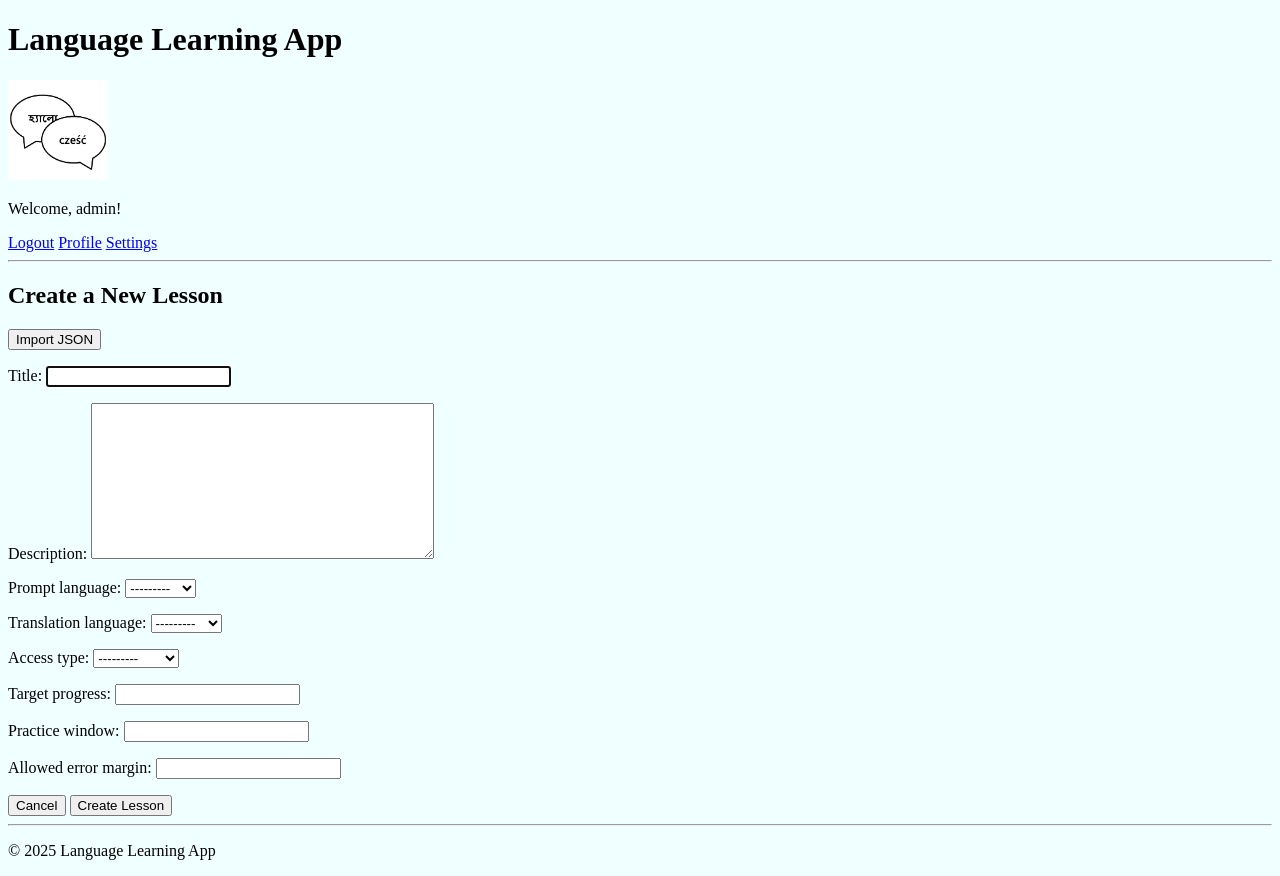
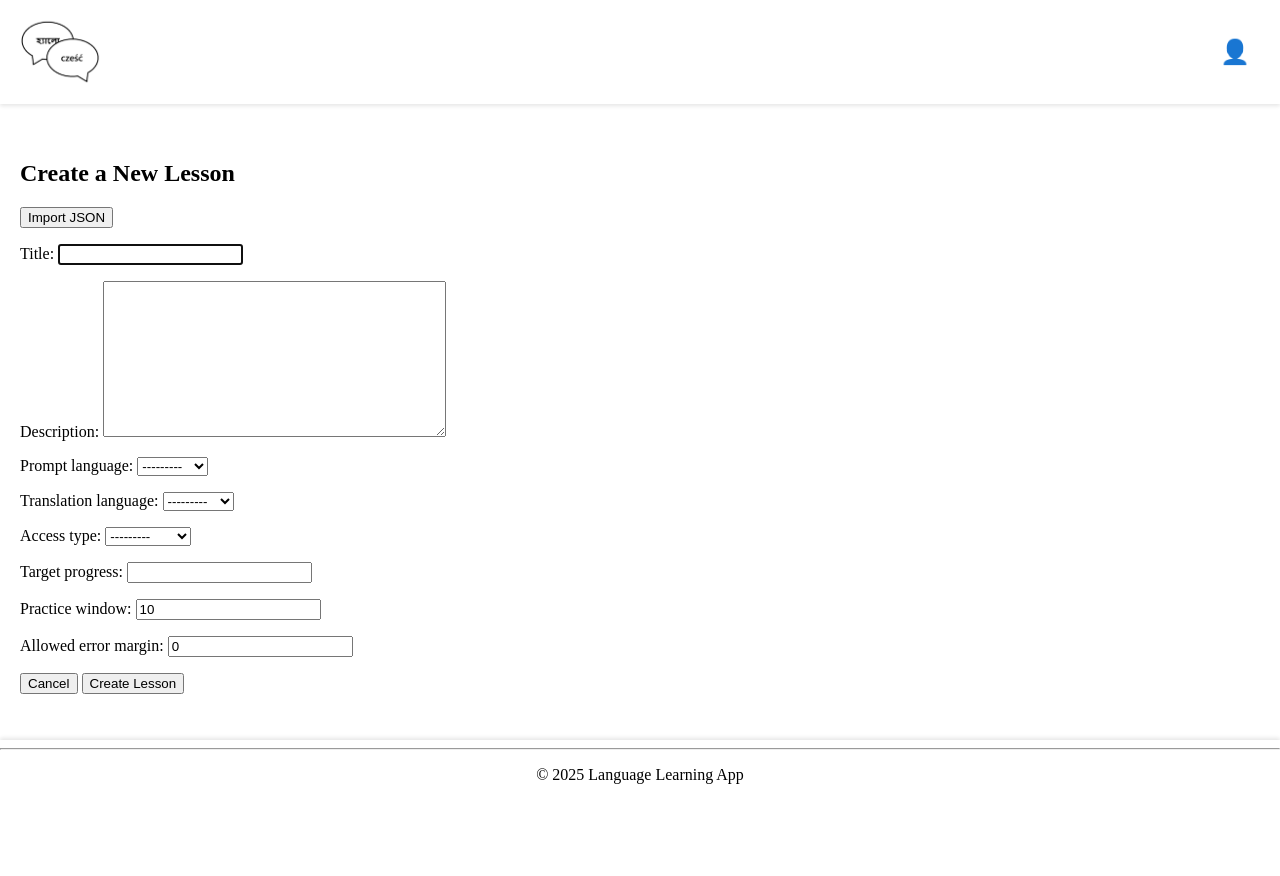
Before and after one commit to AdamRogowski/LanguageLearningApp, a Django app: page /create-lesson/ in a window 1280 px wide. After the commit the page ends 784 px from the top, so only its background shows below. Run offline with Django 5.2, Linux system fonts and the light colour scheme; a user stored in the database is signed in; data comes from the database, SQL or seed files in the repository; both versions use the stored data as it was after the commit.

Commit message:
Models improvement, navbar GUI change

```diff
--- a/base/forms.py
+++ b/base/forms.py
@@ -110,7 +110,7 @@ class RateLessonForm(forms.Form):
 class UserProfileForm(forms.ModelForm):
     class Meta:
         model = UserProfile
-        fields = ["display_name", "preferred_language", "receive_notifications"]
+        fields = ["display_name", "preferred_language", "receive_notifications", "target_progress", "practice_window", "allowed_error_margin"]
 
 
 class UserForm(forms.ModelForm):
--- a/base/models.py
+++ b/base/models.py
@@ -14,7 +14,9 @@ class UserProfile(models.Model):
     display_name = models.CharField(max_length=100, blank=True)
     preferred_language = models.CharField(max_length=50, blank=True)
     receive_notifications = models.BooleanField(default=True)
-    # Add more fields as needed
+    target_progress = models.PositiveIntegerField(default=3, validators=[MinValueValidator(1)])
+    practice_window = models.PositiveIntegerField(default=10, validators=[MinValueValidator(1)])
+    allowed_error_margin = models.PositiveIntegerField(default=0, validators=[MinValueValidator(0)])
 
     def __str__(self):
         return f"Profile of {self.user.username}"
--- a/base/templates/base/login_register.html
+++ b/base/templates/base/login_register.html
@@ -32,6 +32,8 @@
         <input type="submit" value="Login" />
     </form>
 
+    <a href="{% url 'password_reset' %}">Forgot your password?</a>
+
     <p>Haven't registered yet?</p>
     <a href="{% url 'register' %}">Register</a>
 
@@ -54,6 +56,4 @@
 
 {% endif %}
 
-<a href="{% url 'password_reset' %}">Forgot your password?</a>
-
 {% endblock content %}
--- a/base/views.py
+++ b/base/views.py
@@ -92,7 +92,7 @@ def registerPage(request):
     context = {"form": form, "page": page}
     return render(request, "base/login_register.html", context)
 
-
+@login_required(login_url="login")
 def home(request):
     # request.user is already available via auth middleware, no need to re-query
     context = {
@@ -332,7 +332,7 @@ def myWordDetails(request, my_word_id):
     }
     return render(request, "base/my_word_details.html", context)
 
-
+@login_required(login_url="login")
 def lessonsRepository(request):
 
     # This view will display the lessons repository
@@ -353,7 +353,7 @@ def lessonsRepository(request):
     }
     return render(request, "base/lessons_repository.html", context)
 
-
+@login_required(login_url="login")
 def lessonDetails(request, lesson_id):
 
     # This view will display the lesson overview
@@ -437,7 +437,7 @@ def rateLesson(request, lesson_id):
     }
     return render(request, "base/rate_lesson.html", context)
 
-
+@login_required(login_url="login")
 def wordDetails(request, lesson_id, prompt):
 
     # This view will display the word details
@@ -469,7 +469,9 @@ def importLesson(request, lesson_id):
         return HttpResponse("This lesson is private and cannot be imported.", status=403)
 
     newLesson = UserLesson.objects.create(
-        user=user, lesson=lesson, target_progress=3
+        user=user, lesson=lesson, target_progress=user.userprofile.target_progress,
+        practice_window=user.userprofile.practice_window,
+        allowed_error_margin=user.userprofile.allowed_error_margin,
     )
 
     words = Word.objects.filter(lesson=lesson)
@@ -518,7 +520,11 @@ def createLesson(request):
             messages.success(request, "Lesson created successfully!")
             return redirect("my-lesson-details", my_lesson_id=myLesson.id)
     else:
-        user_lesson_form = UserLessonForm()
+        user_profile = request.user.userprofile
+        user_lesson_form = UserLessonForm(initial={
+            'practice_window': user_profile.practice_window,
+            'allowed_error_margin': user_profile.allowed_error_margin,
+        })
 
     context = {"lesson_form": user_lesson_form}
     return render(request, "base/create_lesson.html", context)
@@ -616,7 +622,12 @@ def importAndCopyLesson(request, lesson_id):
     new_lesson.save()
 
     # Create UserLesson for the new lesson
-    new_user_lesson = UserLesson.objects.create(user=user, lesson=new_lesson)
+    new_user_lesson = UserLesson.objects.create(
+        user=user, lesson=new_lesson,
+        target_progress=user.userprofile.target_progress,
+        practice_window=user.userprofile.practice_window,
+        allowed_error_margin=user.userprofile.allowed_error_margin,
+    )
 
     # Copy words to the new lesson using bulk operations
     words = list(lesson.words.all())
@@ -683,6 +694,7 @@ def editLesson(request, my_lesson_id):
         "access_type": lesson_instance.access_type,
         "target_progress": myLesson.target_progress,
         "practice_window": myLesson.practice_window,
+        "allowed_error_margin": myLesson.allowed_error_margin,
     }
 
     if request.method == "POST":
@@ -940,14 +952,14 @@ def deleteWord(request, my_word_id):
 # ------------Practice Views------------#
 
 
-@login_required
+@login_required(login_url="login")
 def start_practice(request, user_lesson_id, mode="normal"):
     user_lesson = get_object_or_404(UserLesson, id=user_lesson_id, user=request.user)
     initialize_practice_session(request, user_lesson, mode)
     return redirect("practice", user_lesson_id=user_lesson_id, mode=mode)
 
 
-@login_required
+@login_required(login_url="login")
 def practice(request, user_lesson_id, mode="normal"):
     window_key, pool_key, answer_key = get_practice_session_keys(user_lesson_id, mode)
     window = request.session.get(window_key, [])
@@ -999,7 +1011,7 @@ def practice(request, user_lesson_id, mode="normal"):
     )
 
 
-@login_required
+@login_required(login_url="login")
 def practice_feedback(request, user_lesson_id, mode="normal"):
     window_key, pool_key, answer_key = get_practice_session_keys(user_lesson_id, mode)
     window = request.session.get(window_key, [])
@@ -1045,7 +1057,7 @@ def practice_feedback(request, user_lesson_id, mode="normal"):
     return render(request, "base/practice_feedback.html", context)
 
 
-@login_required
+@login_required(login_url="login")
 def cancel_practice(request, user_lesson_id):
     # Cancel all possible practice sessions for this lesson (all modes)
     for mode in PRACTICE_MODES:
@@ -1161,7 +1173,7 @@ def import_lesson_json(request):
     return render(request, "base/import_lesson_json.html")
 
 
-@login_required
+@login_required(login_url="login")
 def export_lesson_json(request, lesson_id):
     lesson = get_object_or_404(
         Lesson.objects.select_related("author", "prompt_language", "translation_language", "access_type"),
@@ -1259,7 +1271,7 @@ def generate_lesson_audio(request, my_lesson_id):
 # ---------------Profile Views---------------#
 
 
-@login_required
+@login_required(login_url="login")
 def profile_view(request):
     user_profile, created = UserProfile.objects.get_or_create(user=request.user)
     user = request.user
@@ -1274,7 +1286,7 @@ def profile_view(request):
     return render(request, "base/profile.html", context)
 
 
-@login_required
+@login_required(login_url="login")
 def settings_view(request):
     user_profile, created = UserProfile.objects.get_or_create(user=request.user)
     if request.method == "POST":
--- a/static/styles/main.css
+++ b/static/styles/main.css
@@ -1,3 +1,122 @@
-body{
-    background-color: azure;
+body {
+    background-color: white;
+    margin: 0;
+    padding: 0;
 }
+
+header {
+    position: fixed;
+    top: 0;
+    left: 0;
+    width: 100%;
+    background-color: white;
+    z-index: 1000;
+    box-shadow: 0 2px 4px rgba(0,0,0,0.1);
+}
+
+.navbar {
+    display: flex;
+    justify-content: space-between;
+    align-items: center;
+    padding: 10px 20px;
+}
+
+.logo img {
+    height: 80px;
+}
+
+.user-menu {
+    position: relative;
+}
+
+.user-menu-toggle {
+    display: none;
+}
+
+.user-menu-icon {
+    font-size: 24px;
+    cursor: pointer;
+    padding: 10px;
+    border-radius: 50%;
+    transition: background-color 0.3s;
+}
+
+.user-menu-icon:hover {
+    background-color: #f0f0f0;
+}
+
+.user-menu-content {
+    display: none;
+    position: absolute;
+    top: 100%;
+    right: 0;
+    background-color: white;
+    border: 1px solid #ccc;
+    border-radius: 8px;
+    box-shadow: 0 4px 8px rgba(0,0,0,0.1);
+    min-width: 200px;
+    z-index: 1001;
+}
+
+.user-menu-toggle:checked + .user-menu-icon + .user-menu-content {
+    display: block;
+}
+
+.user-menu-content p {
+    margin: 10px 15px;
+    font-weight: bold;
+}
+
+.user-menu-content a,
+.user-menu-content form {
+    display: block;
+    padding: 10px 15px;
+    text-decoration: none;
+    color: #333;
+    transition: background-color 0.3s;
+}
+
+.user-menu-content a:hover,
+.user-menu-content button:hover {
+    background-color: #f0f0f0;
+}
+
+.user-menu-content button {
+    width: 100%;
+    border: none;
+    background: none;
+    text-align: left;
+    cursor: pointer;
+    font-size: inherit;
+}
+
+.login-link {
+    padding: 10px 20px;
+    text-decoration: none;
+    color: #333;
+    border: 1px solid #ccc;
+    border-radius: 4px;
+    transition: background-color 0.3s;
+}
+
+.login-link:hover {
+    background-color: #f0f0f0;
+}
+
+main {
+    margin-top: 120px; /* Adjust based on header height */
+    margin-bottom: 60px; /* Adjust based on footer height */
+    overflow-y: auto;
+    max-height: calc(100vh - 180px); /* 100vh minus header and footer heights */
+    padding: 20px;
+}
+
+footer {
+    position: fixed;
+    bottom: 0;
+    left: 0;
+    width: 100%;
+    background-color: white;
+    text-align: center;
+    box-shadow: 0 -2px 4px rgba(0,0,0,0.1);
+}
--- a/templates/main.html
+++ b/templates/main.html
@@ -11,7 +11,6 @@
 <body>
 
     <header>
-        <h1>Language Learning App</h1>
 
     {% include 'navbar.html' %}
 
@@ -57,9 +56,11 @@
     {% endif %}
     </header>
 
-    {% block content %}
+    <main>
+        {% block content %}
 
-    {% endblock %}
+        {% endblock %}
+    </main>
     <footer>
         <hr>
         <p>&copy; 2025 Language Learning App</p>
--- a/templates/navbar.html
+++ b/templates/navbar.html
@@ -1,19 +1,22 @@
 {% load static %}
-<a href="/">
-    <img src="{% static 'images/logo.png' %}" alt="Home" style="height: 100px;">
+<div class="navbar">
+    <a href="/" class="logo">
+        <img src="{% static 'images/logo.png' %}" alt="Home" style="height: 80px;">
     </a>
 
-<br>
-
     {% if user.is_authenticated %}
+    <div class="user-menu">
+        <input type="checkbox" id="user-menu-toggle" class="user-menu-toggle">
+        <label for="user-menu-toggle" class="user-menu-icon">👤</label>
+        <div class="user-menu-content">
             <p>Welcome, {{ user.username }}!</p>
-    <a href="{% url 'logout' %}">Logout</a>
             <a href="{% url 'profile' %}">Profile</a>
             <a href="{% url 'settings' %}">Settings</a>
-{% else %}
-
-
-    <a href="{% url 'login' %}">Login</a>
+            <form method="post" action="{% url 'logout' %}">
+                {% csrf_token %}
+                <button type="submit">Logout</button>
+            </form>
+        </div>
+    </div>
     {% endif %}
-
-<hr>
+</div>
```
Also changed, not shown: base/test_views.py (+11 -7 lines), base/migrations/0019_userprofile_allowed_error_margin_and_more.py (added), base/migrations/0020_userprofile_target_progress.py (added), db.sqlite3. Lines whose indentation alone changed are shown as unchanged.
